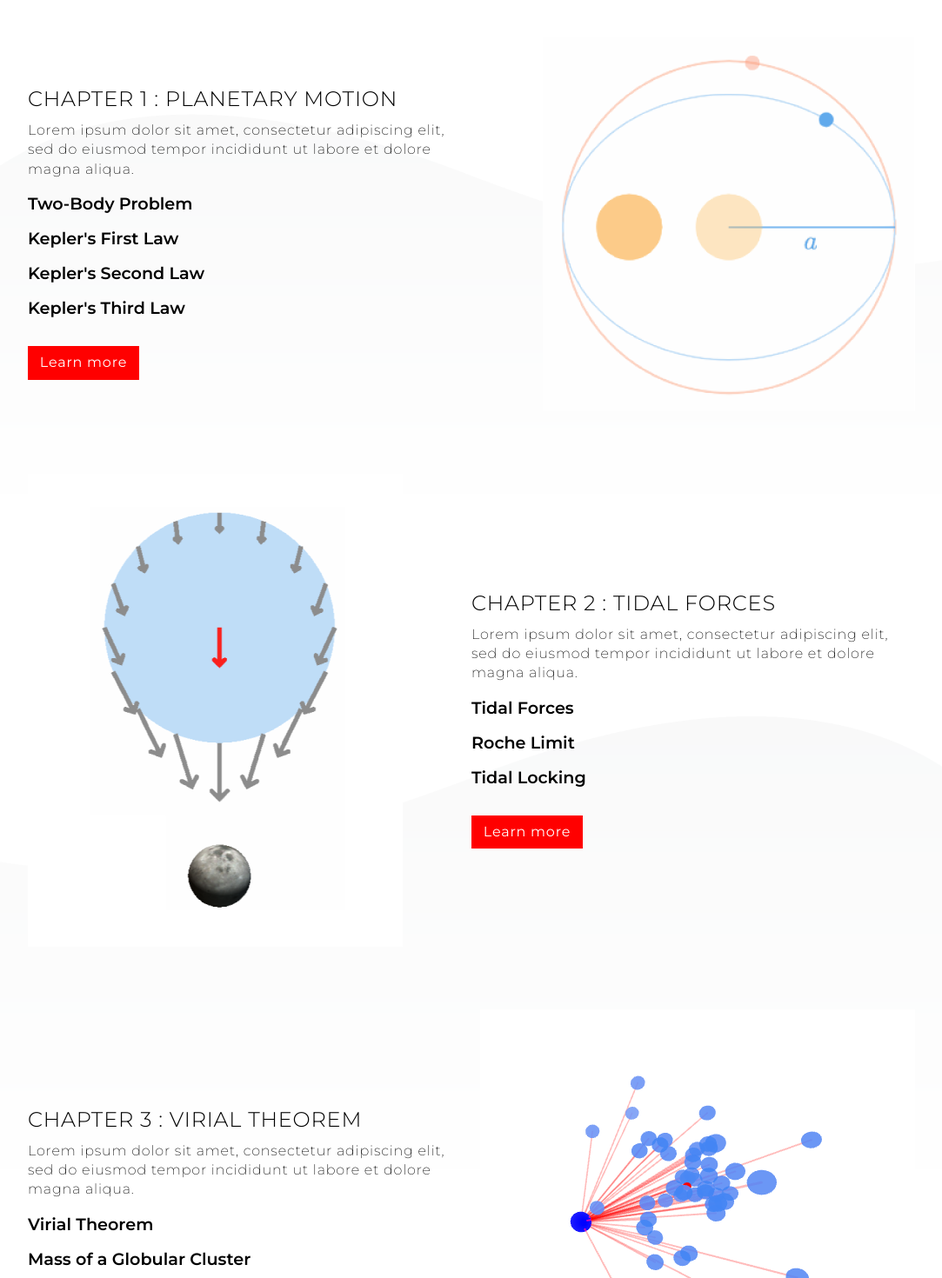
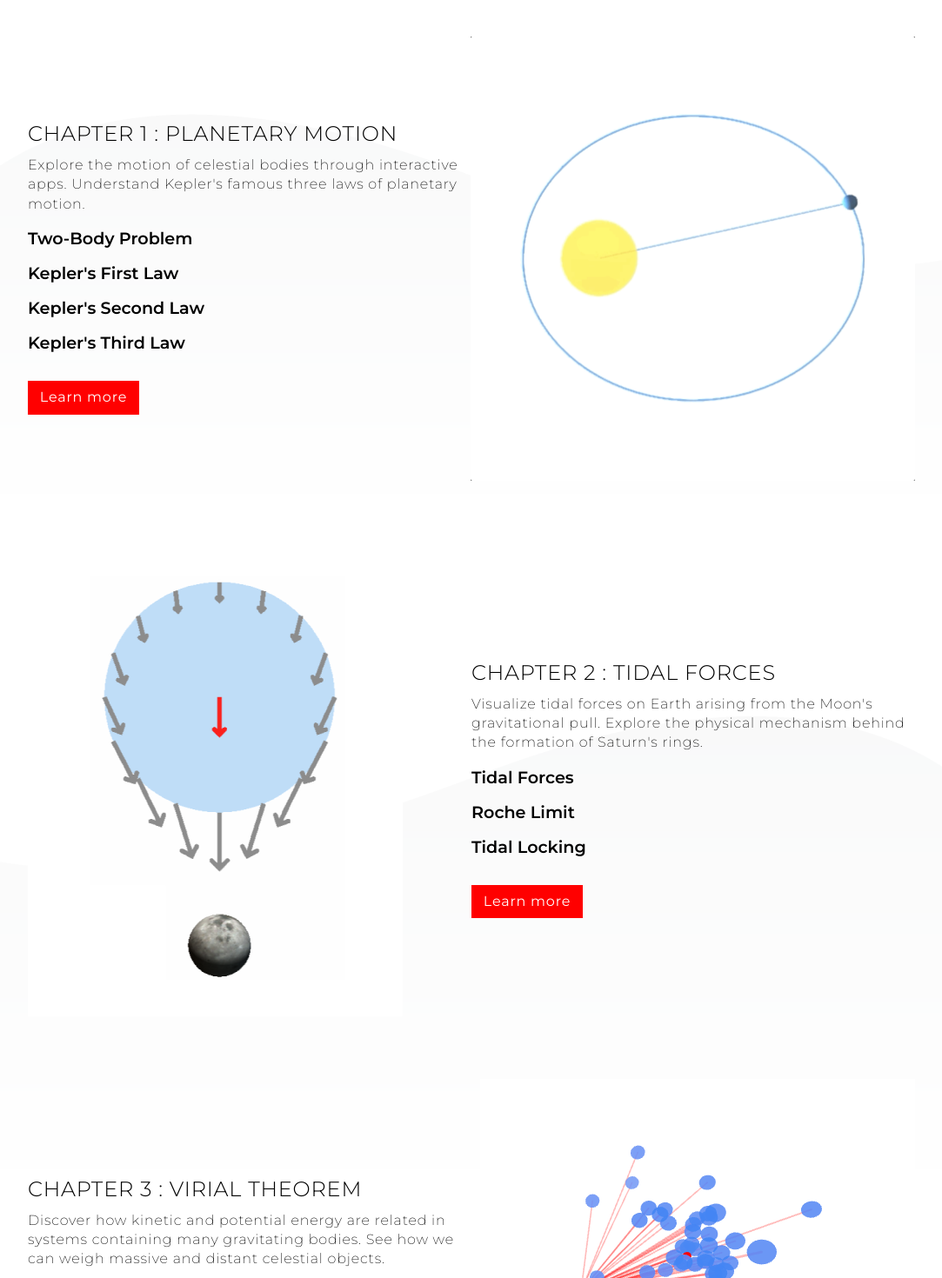
Before and after one commit to EPFL-Astrophysics-I/home, a React (Create React App) app: page / in a window 1280 px wide. Shown: the part 260-1730 px from the top of the page at 87% size, without its empty margins (98-1181 px from the left). Built offline with nearby package versions, Linux system fonts and the light colour scheme.

Commit message:
Update text descriptions. Add chapter 1 gif

```diff
--- a/src/components/Main/Main.js
+++ b/src/components/Main/Main.js
@@ -1,6 +1,7 @@
 import './Main.css';
 import Chapter from '../Chapter/Chapter';
-import image1 from './Chapter1.png';
+import gif1 from './Chapter1.gif';
+// import image1 from './Chapter1.png';
 import image2 from './Chapter2.png';
 import image3 from './Chapter3.png';
 
@@ -8,14 +9,15 @@ const chapter1 = {
   index: 1,
   title: 'Planetary Motion',
   description:
-    'Lorem ipsum dolor sit amet, consectetur adipiscing elit, sed do eiusmod tempor incididunt ut labore et dolore magna aliqua.',
-  image: image1,
+    "Explore the motion of celestial bodies through interactive apps. Understand Kepler's famous three laws of planetary motion.",
+  image: gif1,
   apps: [
     'Two-Body Problem',
     "Kepler's First Law",
     "Kepler's Second Law",
     "Kepler's Third Law",
   ],
+  status: ['Complete', 'Complete', 'Complete', 'Complete'],
   link: 'https://epfl-astrophysics-i.github.io/chapter1/',
 };
 
@@ -23,9 +25,10 @@ const chapter2 = {
   index: 2,
   title: 'Tidal Forces',
   description:
-    'Lorem ipsum dolor sit amet, consectetur adipiscing elit, sed do eiusmod tempor incididunt ut labore et dolore magna aliqua.',
+    "Visualize tidal forces on Earth arising from the Moon's gravitational pull. Explore the physical mechanism behind the formation of Saturn's rings.",
   image: image2,
   apps: ['Tidal Forces', 'Roche Limit', 'Tidal Locking'],
+  status: ['Complete', 'InProgress', 'InProgress'],
   link: 'https://epfl-astrophysics-i.github.io/chapter2/',
 };
 
@@ -33,9 +36,10 @@ const chapter3 = {
   index: 3,
   title: 'Virial Theorem',
   description:
-    'Lorem ipsum dolor sit amet, consectetur adipiscing elit, sed do eiusmod tempor incididunt ut labore et dolore magna aliqua.',
+    'Discover how kinetic and potential energy are related in systems containing many gravitating bodies. See how we can weigh massive and distant celestial objects.',
   image: image3,
   apps: ['Virial Theorem', 'Mass of a Globular Cluster', 'N-Body Accuracy'],
+  status: ['InProgress', 'InProgress', 'InProgress'],
   link: 'https://epfl-astrophysics-i.github.io/chapter3/',
 };
 
```
Also changed, not shown: src/components/Main/Chapter1.gif (added).
